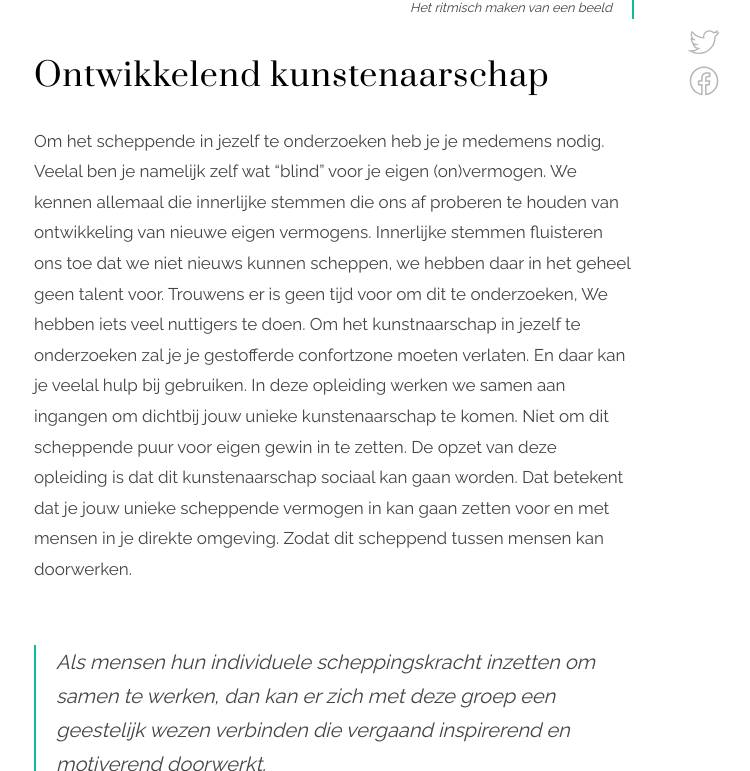
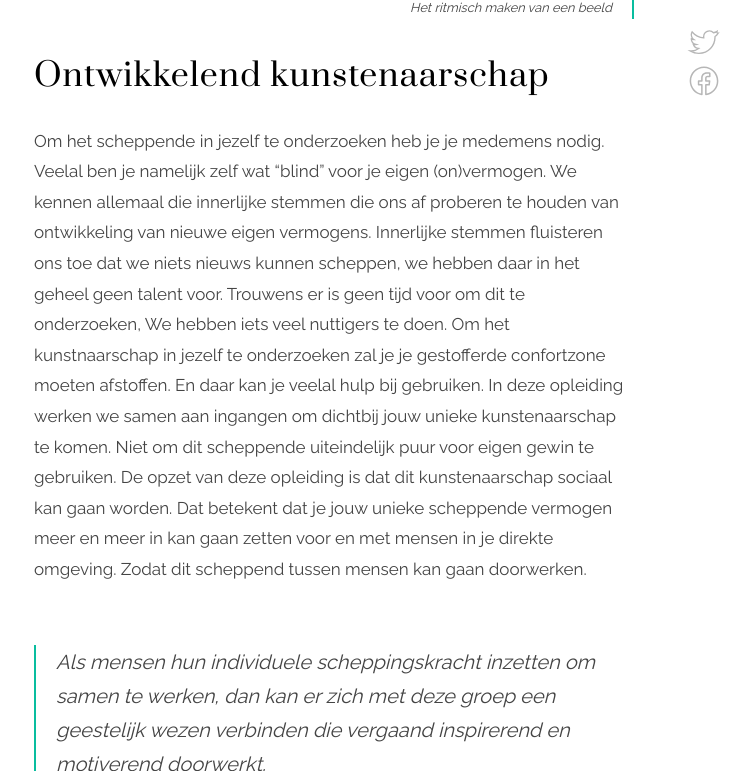
Before and after one commit to feicohajonides2020/feicohajonides2020.github.io, a Jekyll site: the page built from _posts/2019-10-08-Opleiding Organische Beeldhouwkunst.md, in a window 1280 px wide and 900 px high, scrolled down 2871 px, cut to the strip 129-900 px from the top of the window. Shown: the whole strip, without its empty margins (306-1056 px from the left). Built offline with Jekyll 4.4.1, drawn with Linux system fonts in a browser that asks for light colours.

Commit message:
Update 2019-10-08-Opleiding Organische Beeldhouwkunst.md

```diff
--- a/_posts/2019-10-08-Opleiding Organische Beeldhouwkunst.md
+++ b/_posts/2019-10-08-Opleiding Organische Beeldhouwkunst.md
@@ -29,10 +29,10 @@ Er wordt gewerkt in ondermeer steen, hout, gips, cement, ijzer koper en brons. O
 {% include image.html img="https://25853585-541091259790646543.preview.editmysite.com/uploads/2/5/8/5/25853585/4-de-aarde-resoneert-kopie-2_orig.jpg" alt="Alt for image" caption="Het ritmisch maken van een beeld" %}
 
 ## Ontwikkelend kunstenaarschap
-Om het scheppende in jezelf te onderzoeken heb je je medemens nodig. Veelal ben je namelijk zelf wat "blind" voor je eigen (on)vermogen. We kennen allemaal die innerlijke stemmen die ons af proberen te houden van ontwikkeling van nieuwe eigen vermogens. Innerlijke stemmen fluisteren ons toe dat we niet nieuws kunnen scheppen, we hebben daar in het geheel geen talent voor. Trouwens er is geen tijd voor om dit te onderzoeken, We hebben iets veel nuttigers te doen.
-Om het kunstnaarschap in jezelf te onderzoeken zal je je gestofferde confortzone moeten verlaten. En daar kan je veelal hulp bij gebruiken.
-In deze opleiding werken we samen aan ingangen om dichtbij jouw unieke kunstenaarschap te komen. Niet om dit scheppende puur voor eigen gewin in te zetten. De opzet van deze opleiding is dat dit kunstenaarschap sociaal kan gaan worden.
-Dat betekent dat je jouw unieke scheppende vermogen in kan gaan zetten voor en met mensen in je direkte omgeving. Zodat dit scheppend tussen mensen kan doorwerken.
+Om het scheppende in jezelf te onderzoeken heb je je medemens nodig. Veelal ben je namelijk zelf wat "blind" voor je eigen (on)vermogen. We kennen allemaal die innerlijke stemmen die ons af proberen te houden van ontwikkeling van nieuwe eigen vermogens. Innerlijke stemmen fluisteren ons toe dat we niets nieuws kunnen scheppen, we hebben daar in het geheel geen talent voor. Trouwens er is geen tijd voor om dit te onderzoeken, We hebben iets veel nuttigers te doen.
+Om het kunstnaarschap in jezelf te onderzoeken zal je je gestofferde confortzone moeten afstoffen. En daar kan je veelal hulp bij gebruiken.
+In deze opleiding werken we samen aan ingangen om dichtbij jouw unieke kunstenaarschap te komen. Niet om dit scheppende uiteindelijk puur voor eigen gewin te gebruiken. De opzet van deze opleiding is dat dit kunstenaarschap sociaal kan gaan worden.
+Dat betekent dat je jouw unieke scheppende vermogen meer en meer in kan gaan zetten voor en met mensen in je direkte omgeving. Zodat dit scheppend tussen mensen kan gaan doorwerken.
 
 > Als mensen hun individuele scheppingskracht inzetten om samen te werken, dan kan er zich met deze groep een geestelijk wezen verbinden die vergaand inspirerend en motiverend doorwerkt.
 
@@ -44,7 +44,6 @@ Dat betekent dat je jouw unieke scheppende vermogen in kan gaan zetten voor en m
 
 
 
-
 ## Boetseer oefening "Mens in gesprek"
 
 Hieronder vind je enkele schetsjes in boetseerwas. Ze komen voort uit een boetseeroefening met als vraag om flarden boetseerwas te gebruiken om "mens in gesprek" vorm te geven.
```
